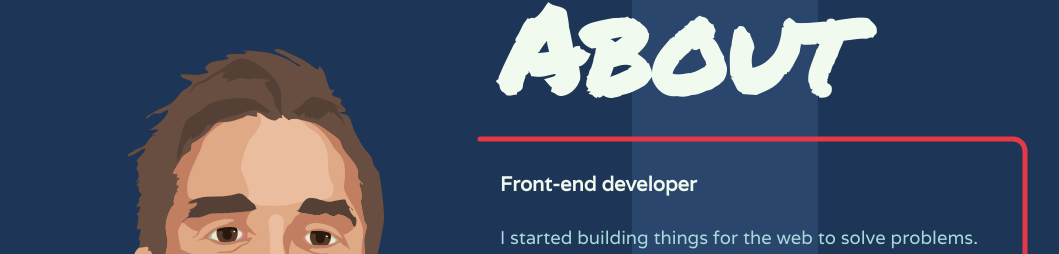
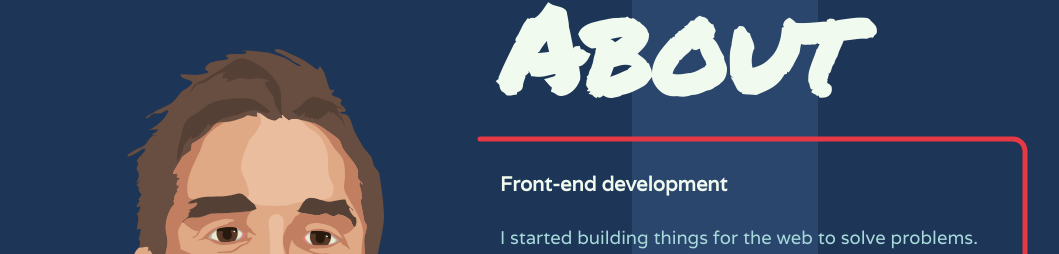
Before and after one commit to NickCalderone/developer-portfolio, a Nuxt app: page / in a window 1280 px wide. Shown: the part 1894-2148 px from the top of the page, without its empty margins (110-1169 px from the left). Built offline with nearby package versions, Linux system fonts and the light colour scheme.

Commit message:
updated about subheader

```diff
--- a/components/About.vue
+++ b/components/About.vue
@@ -146,7 +146,7 @@ export default {
 			<Face />
 		</div>
 		<div class="about-text">
-			<h3 class="about-subheader">Front-end developer</h3>
+			<h3 class="about-subheader">Front-end development</h3>
 			<p>
 				I started building things for the web to solve problems. Problems such as how to save and share my
 				favorite recipes, or how to quickly quiz myself on Spanish verb conjugations. Improving my life was a
```
